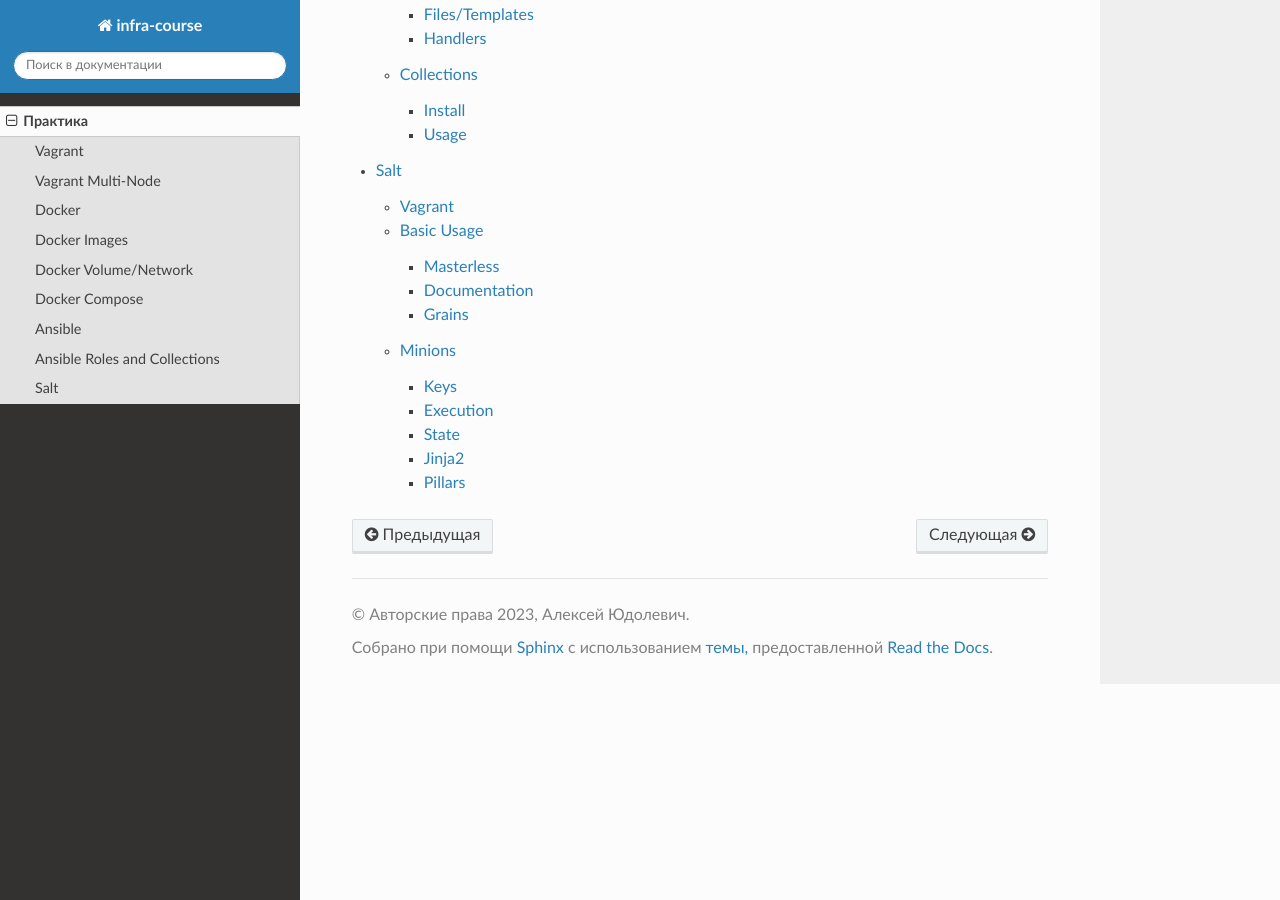
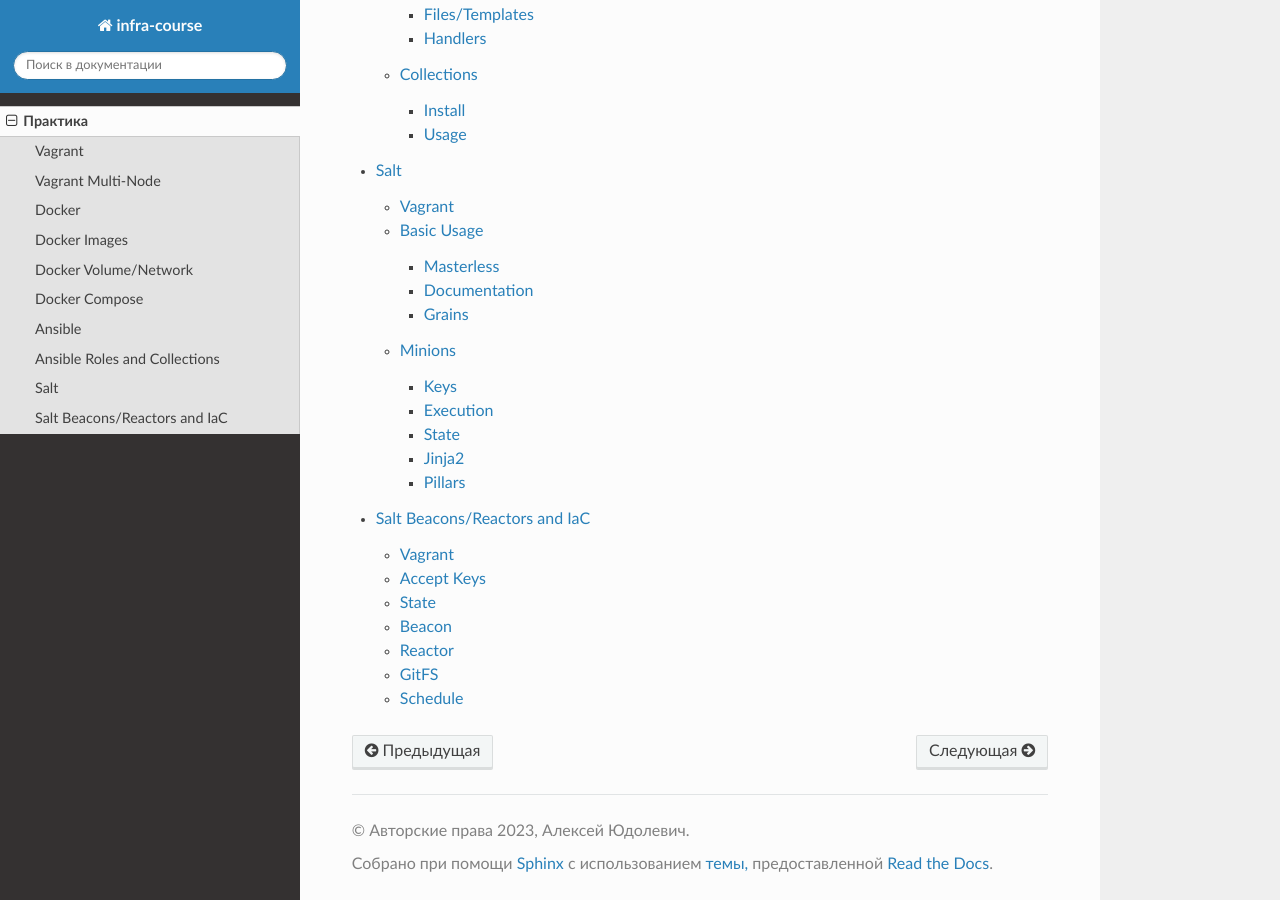
Before and after one commit to yudolevich/infra-course, a Sphinx documentation site: the page built from docs/practice.md, in a window 1280 px wide and 900 px high, scrolled down 2605 px. Built offline with Sphinx 7.4.7 and the Read the Docs theme 2.0.0, drawn with Linux system fonts in a browser that asks for light colours; some of the changed lines change nothing that is shown.

Commit message:
add salt2 practice

````diff
--- /dev/null
+++ b/docs/10_practice_saltstack_reactor.md
@@ -0,0 +1,429 @@
+# Salt Beacons/Reactors and IaC
+В данном практическом занятии опробуем механизмы обратной связи в [saltstack][]
+такие как [beacons][] и [reactor][]. А также попробуем реализовать подход
+[IaC(Infrastructure as Code)][iac], развернув собственный git репозиторий и
+настроив [salt][saltstack] на автоматическое применение конфигурации из него.
+
+## Vagrant
+Для работы с [salt][saltstack] будем использовать следующий `Vagrantfile`:
+```ruby
+Vagrant.configure("2") do |config|
+  config.vm.define "master" do |c|
+    c.vm.box = "ubuntu/lunar64"
+    c.vm.hostname = "master"
+    c.vm.network "private_network", type: "dhcp"
+    c.vm.network "forwarded_port", guest: 3000, host: 3000
+    c.vm.provision "shell", inline: <<-SHELL
+      curl -fsSL -o /etc/apt/keyrings/salt-archive-keyring-2023.gpg \
+        https://repo.saltproject.io/salt/py3/ubuntu/22.04/amd64/SALT-PROJECT-GPG-PUBKEY-2023.gpg
+      echo "deb [signed-by=/etc/apt/keyrings/salt-archive-keyring-2023.gpg arch=amd64] https://repo.saltproject.io/salt/py3/ubuntu/22.04/amd64/latest jammy main" \
+        | tee /etc/apt/sources.list.d/salt.list
+      apt-get update -q
+      apt-get install -yq libnss-mdns salt-master salt-minion
+      echo 'master: master.local' > /etc/salt/minion.d/master.conf
+      systemctl enable --now salt-master.service
+      systemctl restart salt-minion.service
+      systemctl enable salt-minion.service
+    SHELL
+  end
+
+  config.vm.define "minion1" do |c|
+    c.vm.box = "ubuntu/lunar64"
+    c.vm.hostname = "minion1"
+    c.vm.network "private_network", type: "dhcp"
+    c.vm.provision "shell", inline: <<-SHELL
+      curl -fsSL -o /etc/apt/keyrings/salt-archive-keyring-2023.gpg \
+        https://repo.saltproject.io/salt/py3/ubuntu/22.04/amd64/SALT-PROJECT-GPG-PUBKEY-2023.gpg
+      echo "deb [signed-by=/etc/apt/keyrings/salt-archive-keyring-2023.gpg arch=amd64] https://repo.saltproject.io/salt/py3/ubuntu/22.04/amd64/latest jammy main" \
+        | tee /etc/apt/sources.list.d/salt.list
+      apt-get update -q
+      apt-get install -yq libnss-mdns salt-minion
+      echo 'master: master.local' > /etc/salt/minion.d/master.conf
+      systemctl restart salt-minion.service
+      systemctl enable salt-minion.service
+    SHELL
+  end
+
+  config.vm.define "minion2" do |c|
+    c.vm.box = "ubuntu/lunar64"
+    c.vm.hostname = "minion2"
+    c.vm.network "private_network", type: "dhcp"
+    c.vm.provision "shell", inline: <<-SHELL
+      curl -fsSL -o /etc/apt/keyrings/salt-archive-keyring-2023.gpg \
+        https://repo.saltproject.io/salt/py3/ubuntu/22.04/amd64/SALT-PROJECT-GPG-PUBKEY-2023.gpg
+      echo "deb [signed-by=/etc/apt/keyrings/salt-archive-keyring-2023.gpg arch=amd64] https://repo.saltproject.io/salt/py3/ubuntu/22.04/amd64/latest jammy main" \
+        | tee /etc/apt/sources.list.d/salt.list
+      apt-get update -q
+      apt-get install -yq libnss-mdns salt-minion
+      echo 'master: master.local' > /etc/salt/minion.d/master.conf
+      systemctl restart salt-minion.service
+      systemctl enable salt-minion.service
+    SHELL
+  end
+end
+```
+Команды будут выполняться на машине `master` из под пользователя `root`.
+Для этого после команды `vagrant ssh` можно выполнить команду `sudo -i`.
+
+## Accept Keys
+После того как машины загрузятся необходимо принять ключи от миньонов:
+```console
+# salt-key -A
+The following keys are going to be accepted:
+Unaccepted Keys:
+master
+minion1
+minion2
+Proceed? [n/Y]
+Key for minion master accepted.
+Key for minion minion1 accepted.
+Key for minion minion2 accepted.
+```
+
+## State
+Опишем простое состояние с пакетом `nginx` и файлом `index.html`, для этого
+создадим файл `/srv/salt/top.sls`:
+```yaml
+base:
+  'minion*':
+  - nginx
+```
+А также сам файл `/srv/salt/nginx.sls`:
+```yaml
+nginx:
+  pkg.installed: []
+
+/var/www/html/index.html:
+  file.managed:
+  - contents: |
+      hello from {{ grains['id'] }}
+```
+После чего применим состояние:
+```console
+# salt 'minion*' state.apply
+minion1:
+----------
+...
+------------
+Succeeded: 2 (changed=2)
+Failed:    0
+------------
+Total states run:     2
+Total run time:  11.861 s
+
+# curl minion1.local
+hello from minion1
+# curl minion2.local
+hello from minion2
+```
+
+## Beacon
+Добавим на миньоны [`beacon`][beacons], который будет отслеживать изменения
+файла `index.hml` и отправлять информацию об этом на мастер. Для этого добавим
+в файл состояния `/srv/salt/nginx.sls` описание [`beacon`][beacons]:
+```yaml
+nginx:
+  pkg.installed: []
+
+pyinotify:
+  pip.installed: []
+
+/var/www/html/index.html:
+  file.managed:
+  - contents: |
+      hello from {{ grains['id'] }}
+
+beacon_index:
+  beacon.present:
+  - save: True
+  - enable: True
+  - files:
+      /var/www/html/index.html:
+        mask:
+        - modify
+  - disable_during_state_run: True
+  - beacon_module: inotify
+```
+После чего применим состояние на миньонах:
+```console
+# salt 'minion*' state.apply
+minion1:
+----------
+...
+
+Summary for minion1
+------------
+Succeeded: 4 (changed=1)
+Failed:    0
+------------
+Total states run:     4
+Total run time:   7.135 s
+```
+
+Для проверки работы [`beacon`][beacons] можно на мастере запустить команду
+```console
+# salt-run state.event pretty=True
+```
+И в отдельном окне терминала зайти на миньон и изменить файл `index.html`:
+```console
+# echo 123 > /var/www/html/index.html
+```
+После чего в терминале мастера в выводе команды `salt-run state.event` получим
+событие:
+```console
+# salt-run state.event pretty=True
+salt/beacon/minion1/beacon_index//var/www/html/index.html       {
+    "_stamp": "2023-11-05T12:51:23.283037",
+    "change": "IN_MODIFY",
+    "id": "minion1",
+    "path": "/var/www/html/index.html"
+}
+```
+
+Таким образом мы убедились, что мастер получает требуемые нам события от миньонов.
+
+## Reactor
+С помощью механизма [reactors][] можно вызывать функции при получении событий.
+Опишем реакцию на получения событий от миньонов таким образом, что при получении
+события применялось текущее состояние, описанное в наших `sls` файлах. Для этого
+дополним конфигурацию мастера параметром `reactor`, создав файл
+`/etc/salt/master.d/reactor.conf`:
+```yaml
+reactor:
+- salt/beacon/*:            # события
+  - /srv/reactor/apply.sls  # reactor файл
+```
+Здесь мы описываем при каких события какой `reactor` файл `sls` будет вызван.
+Создадим сам файл `/srv/reactor/apply.sls`:
+```yaml
+apply:
+  local.state.apply:        # функция, local - исполняется на мастере
+  - tgt: '{{ data['id'] }}' # на каких миньонах выполнять
+```
+В котором мы описываем функцию на исполнение, а также указываем на каких миньонах
+как в команде `salt`. Здесь используется шаблон `jinja2`, который берет информацию
+из полученного события в переменной `data`, где `id` будет имя миньона. Таким
+образом при получении события по изменению файла `index.html` будет принудительно
+применено состояние, которое нами было описано ранее.
+
+Для применения новой конфигурации мастера необходимо перезапустить сервис:
+```console
+# systemctl restart salt-master.service
+```
+
+Проверим, изменив файл `index.html` на миньоне и подождав некоторое время:
+```console
+# echo 123 > /var/www/html/index.html
+# curl minion1.local;sleep 5;curl minion1.local
+123
+hello from minion1
+```
+
+## GitFS
+[Salt][saltstack] позволяет хранить состояния не только на локальной файловой
+системе, он также поддерживает различные бекенды для хранения. Одним из бекендов
+может выступать git репозиторий. Поднимем собственный git репозиторий на мастере,
+для этого опишем состояние для него в файле `/srv/salt/master.sls`:
+```yaml
+gitea:
+  pkg.installed:
+  - name: docker.io
+
+  pip.installed:
+  - pkgs:
+    - docker
+    - pygit2
+
+  docker_container.running:
+  - image: gitea/gitea
+  - port_bindings:
+    - 3000:3000
+```
+Данным состоянием мы описываем запуск контейнера с образом [gitea][]. Добавим
+это состояние на мастер в файле `/srv/salt/top.sls`:
+```yaml
+base:
+  'minion*':
+  - nginx
+  'master':
+  - master
+```
+И применим его:
+```console
+# salt master state.apply
+master:
+----------
+...
+
+Summary for master
+------------
+Succeeded: 3 (changed=3)
+Failed:    0
+------------
+Total states run:     3
+Total run time:  53.592 s
+```
+После чего откроем в браузере страницу
+[http://localhost:3000](http://localhost:3000) с **Initial Configuration**,
+на которой можно не меняя параметры нажать кнопку **Install Gitea**.
+После этого можно создать себе аккаунт, а после и новый репозиторий в правом
+верхнем углу. Создадим репозиторий с именем `salt`, после чего получим пустой
+репозиторий: ![](img/salt-gitea1.png)
+
+Добавим все наши файлы из `/srv/salt` в новый репозиторий, для этого зайдем
+в эту директорию и инициализируем новый репозиторий, добавим все файлы и отправим
+в наш новый репозиторий:
+```console
+# cd /srv/salt/
+# git init
+Initialized empty Git repository in /srv/salt/.git/
+# git add .
+# git commit -m 'init'
+ 3 files changed, 37 insertions(+)
+ create mode 100644 master.sls
+ create mode 100644 nginx.sls
+ create mode 100644 top.sls
+# git remote add origin http://localhost:3000/alex/salt.git
+# git push -u origin master
+Username for 'http://localhost:3000': alex
+Password for 'http://alex@localhost:3000':
+Enumerating objects: 5, done.
+Counting objects: 100% (5/5), done.
+Delta compression using up to 2 threads
+Compressing objects: 100% (5/5), done.
+Writing objects: 100% (5/5), 609 bytes | 609.00 KiB/s, done.
+Total 5 (delta 0), reused 0 (delta 0), pack-reused 0
+remote: . Processing 1 references
+remote: Processed 1 references in total
+To http://localhost:3000/alex/salt.git
+ * [new branch]      master -> master
+branch 'master' set up to track 'origin/master'.
+```
+![](img/salt-gitea2.png)
+
+Теперь добавим конфигурацию для мастера, чтобы он брал состояния из нашего
+репозитория, для этого добавим файл `/etc/salt/master.d/git.conf`:
+```yaml
+fileserver_backend:
+- gitfs
+
+gitfs_remotes:
+- http://localhost:3000/alex/salt.git
+```
+
+Для применения новой конфигурации мастера необходимо перезапустить сервис:
+```console
+# systemctl restart salt-master.service
+```
+
+После чего более директория `/srv/salt` использоваться не будет, а состояние
+будет тянуться из нашего репозитория. Отредактируем файл состояния `nginx.sls`
+прямо через веб интерфейс [http://localhost:3000](http://localhost:3000),
+изменив контент для `index.html`:
+```yaml
+nginx:
+  pkg.installed: []
+
+pyinotify:
+  pip.installed: []
+
+/var/www/html/index.html:
+  file.managed:
+  - contents: |
+      hello from {{ grains['id'] }} with git
+
+beacon_index:
+  beacon.present:
+  - save: True
+  - enable: True
+  - files:
+      /var/www/html/index.html:
+        mask:
+        - modify
+  - disable_during_state_run: True
+  - beacon_module: inotify
+```
+По-умолчанию мастер обновляет состояние из репозитория раз в минуту, так что
+подождав некоторое время можно применить состояние:
+```console
+# salt 'minion*' state.apply
+minion1:
+----------
+...
+Summary for minion1
+------------
+Succeeded: 4 (changed=1)
+Failed:    0
+------------
+Total states run:     4
+Total run time:   1.316 s
+# curl minion1.local
+hello from minion1 with git
+# curl minion2.local
+hello from minion2 with git
+```
+
+## Schedule
+Чтобы не применять состояние вручную можно также добавить запуск по расписанию:
+```console
+# salt 'minion*' schedule.add apply_job function='state.apply' seconds=30
+minion1:
+    ----------
+    changes:
+        ----------
+        apply_job:
+            added
+    comment:
+        Added job: apply_job to schedule.
+    result:
+        True
+minion2:
+    ----------
+    changes:
+        ----------
+        apply_job:
+            added
+    comment:
+        Added job: apply_job to schedule.
+    result:
+```
+
+Обновим контент для `index.html` в файле `nginx.sls` в репозитории:
+```yaml
+nginx:
+  pkg.installed: []
+
+pyinotify:
+  pip.installed: []
+
+/var/www/html/index.html:
+  file.managed:
+  - contents: |
+      hello from {{ grains['id'] }} with git by schedule
+
+beacon_index:
+  beacon.present:
+  - save: True
+  - enable: True
+  - files:
+      /var/www/html/index.html:
+        mask:
+        - modify
+  - disable_during_state_run: True
+  - beacon_module: inotify
+```
+После чего через некоторое время состояние на миньонах обновится без ручного
+применения состояния:
+```console
+# curl minion1.local
+hello from minion1 with git by schedule
+# curl minion2.local
+hello from minion2 with git by schedule
+```
+
+
+[saltstack]:https://docs.saltproject.io/en/latest/topics/about_salt_project.html#about-salt
+[iac]:https://en.wikipedia.org/wiki/Infrastructure_as_code
+[beacons]:https://docs.saltproject.io/salt/user-guide/en/latest/topics/beacons.html
+[reactors]:https://docs.saltproject.io/salt/user-guide/en/latest/topics/reactors.html
+[gitea]:https://about.gitea.com/
--- a/docs/practice.md
+++ b/docs/practice.md
@@ -9,4 +9,5 @@
 07_practice_ansible.md
 08_practice_ansible_roles.md
 09_practice_saltstack.md
+10_practice_saltstack_reactor.md
 ```
````
Also changed, not shown: docs/img/salt-gitea1.png (added), docs/img/salt-gitea2.png (added), 7 other files.
